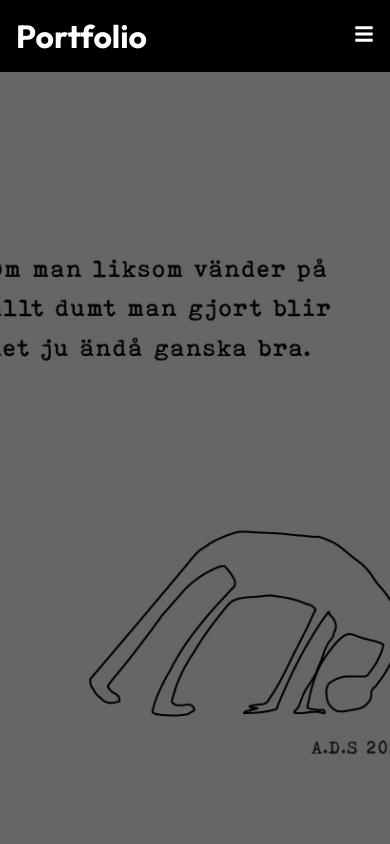
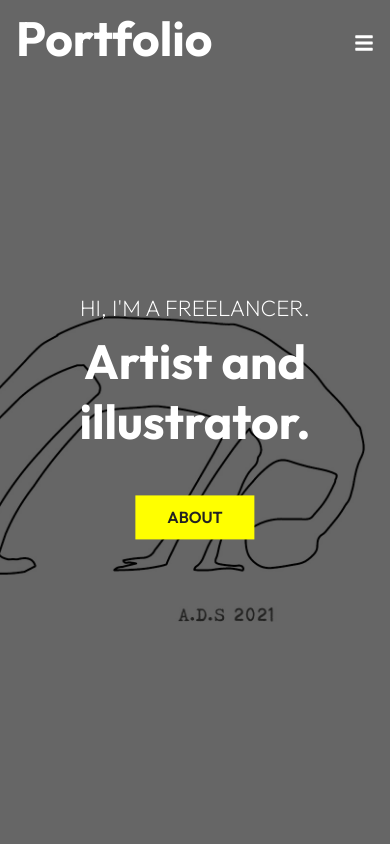
Before and after one commit to anneliedorsell/Portfolio, a React (Create React App) app: page / in a window 390 px wide. Shown: the top 844 px of the page. Built offline with nearby package versions, Linux system fonts and the light colour scheme.

Commit message:
styling navbar and background image

```diff
--- a/src/components/HeroImg.js
+++ b/src/components/HeroImg.js
@@ -14,7 +14,7 @@ const HeroImg = () => {
           <p>HI, I'M A FREELANCER.</p>
           <h1>Artist and illustrator.</h1>
       <div>
-          <Link to="/contact" className="btn">Contact</Link>
+          <Link to="/about" className="btn">about</Link>
           </div>
       </div>
     </div>
--- a/src/components/HeroImgStyles.css
+++ b/src/components/HeroImgStyles.css
@@ -21,6 +21,39 @@
     left: 0;
     background-color: #000;
     opacity: 0.6;
+}
 
+.hero {
+    height: 100%;
+    width: 100%;
+}
+
+.hero .content {
+    position: absolute;
+    transform: translate(-50%, -50%);
+    top: 50%;
+    left: 50%;
+    text-align: center;
+}
+
+.hero .content, h1 {
+    font-size: 4rem;
+    padding: 0.6rem 0 1.5rem;
+}
+
+.hero .content p {
+    font-size: 1.4rem;
+    font-weight: 200;
+    text-transform: uppercase;
+}
+
+@media screen and (max-width: 640px) {
+    .hero .content, h1 {
+        font-size: 3rem;
+    }
+
+    .hero .content p {
+        font-size: 1.4rem;
+    }
 
 }
--- a/src/components/Navbar.js
+++ b/src/components/Navbar.js
@@ -9,8 +9,19 @@ const Navbar = () => {
     const [click, setClick] = useState(false);
     const handleClick = () => setClick(!click);
 
+    const [color, setColor] = useState(false);
+    const changeColor = () => {
+        if(window.scrollY >=100) {
+            setColor(true);
+        }else {
+            setColor(false);
+        }
+    };
+
+    window.addEventListener("scroll", changeColor);
+
   return (
-    <div className="header">
+    <div className={color ? "header header-bg" : "header"}>
         <Link to="/">
             <h1>Portfolio</h1>
         </Link>
--- a/src/components/NavbarStyles.css
+++ b/src/components/NavbarStyles.css
@@ -3,6 +3,15 @@
     justify-content: space-between;
     align-items: center;
     padding: 1rem;
+    position: fixed;
+    width: 100%;
+    height: 90px;
+    z-index: 10;
+}
+
+.header-bg {
+   background-color: rgb(0, 0, 0, 0.85);
+   transition: 0.5s;
 }
 
 .nav-menu{
```
Also changed, not shown: src/assets/intro-bg.jpg.
